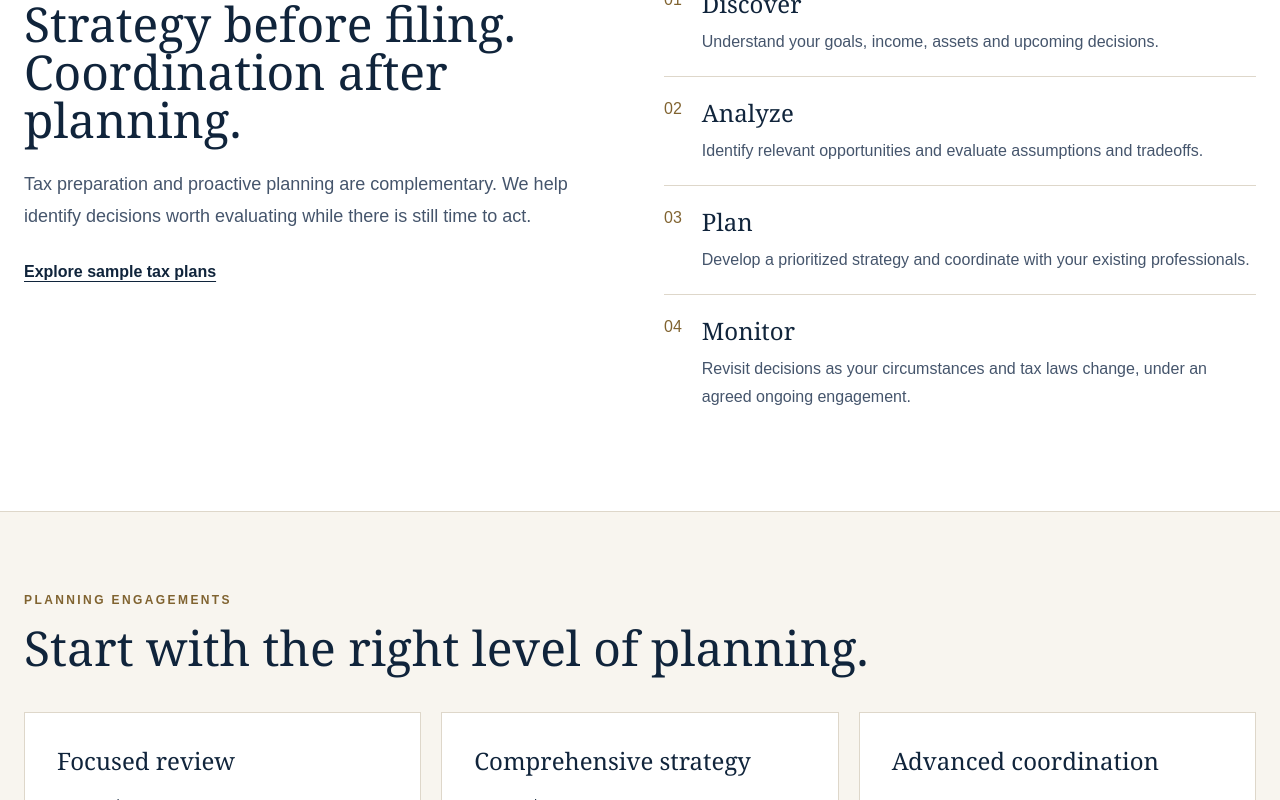
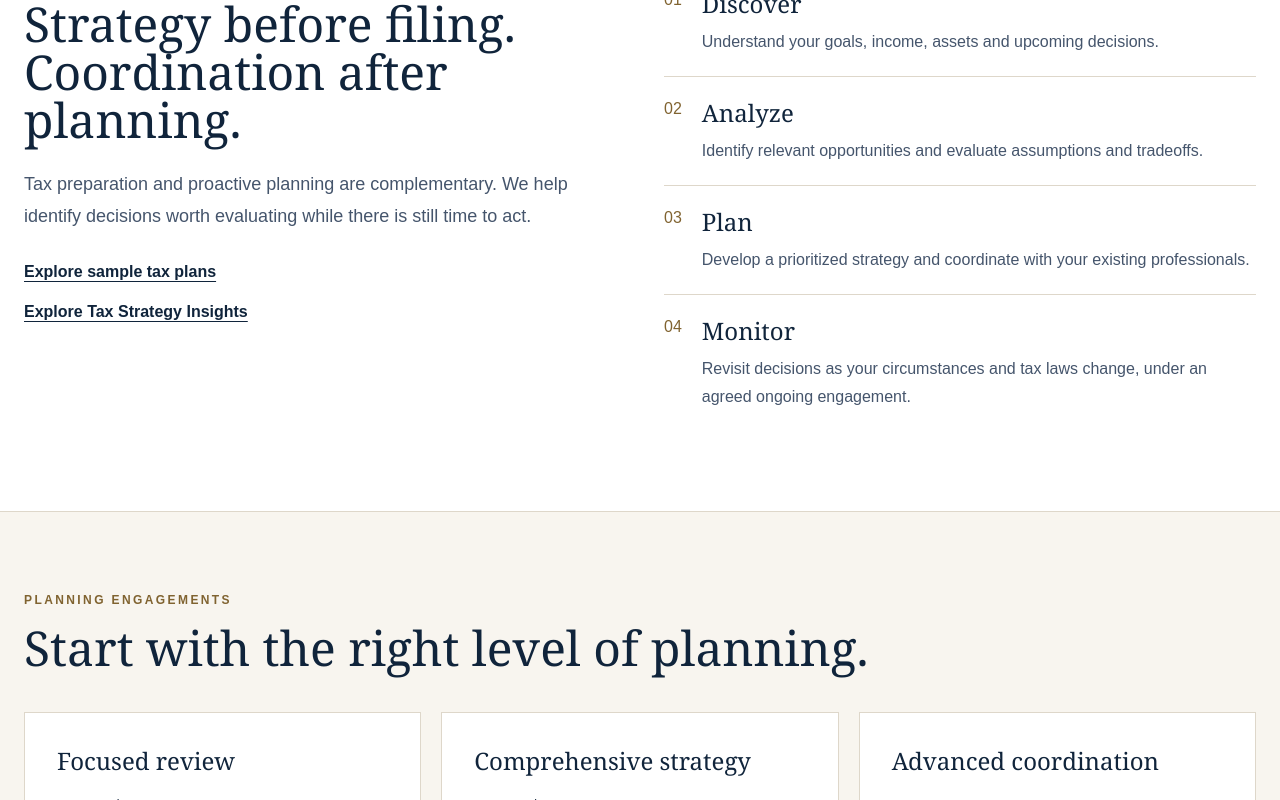
Before and after one commit to wadermarcy-creator/unity-tax-planning, a Next.js app: page / in a window 1280 px wide. Shown: the part 1579-2379 px from the top of the page. Built offline with nearby package versions, Linux system fonts and the light colour scheme; no server answers.

Commit message:
Link Insights hub and include it in sitemap

```diff
--- a/app/page.tsx
+++ b/app/page.tsx
@@ -53,7 +53,7 @@ export default function Home() {
       </section>
       <section className="border-y border-[#ded7ca] bg-white">
         <div className="mx-auto grid max-w-7xl gap-12 px-6 py-20 lg:grid-cols-2">
-          <div><p className="text-xs font-semibold uppercase tracking-[0.2em] text-[#806330]">Our approach</p><h2 className="mt-4 font-serif text-4xl sm:text-5xl">Strategy before filing. Coordination after planning.</h2><p className="mt-6 text-lg leading-8 text-slate-600">Tax preparation and proactive planning are complementary. We help identify decisions worth evaluating while there is still time to act.</p><Link href="/example-plans" className="mt-7 inline-block font-semibold underline underline-offset-4">Explore sample tax plans</Link></div>
+          <div><p className="text-xs font-semibold uppercase tracking-[0.2em] text-[#806330]">Our approach</p><h2 className="mt-4 font-serif text-4xl sm:text-5xl">Strategy before filing. Coordination after planning.</h2><p className="mt-6 text-lg leading-8 text-slate-600">Tax preparation and proactive planning are complementary. We help identify decisions worth evaluating while there is still time to act.</p><Link href="/example-plans" className="mt-7 inline-block font-semibold underline underline-offset-4">Explore sample tax plans</Link><Link href="/insights" className="mt-4 block font-semibold underline underline-offset-4">Explore Tax Strategy Insights</Link></div>
           <div className="divide-y divide-[#ded7ca]">{steps.map(([title,description],i)=><div key={title} className="flex gap-5 py-5"><span className="text-[#806330]">0{i+1}</span><div><h3 className="font-serif text-2xl">{title}</h3><p className="mt-2 leading-7 text-slate-600">{description}</p></div></div>)}</div>
         </div>
       </section>
```
